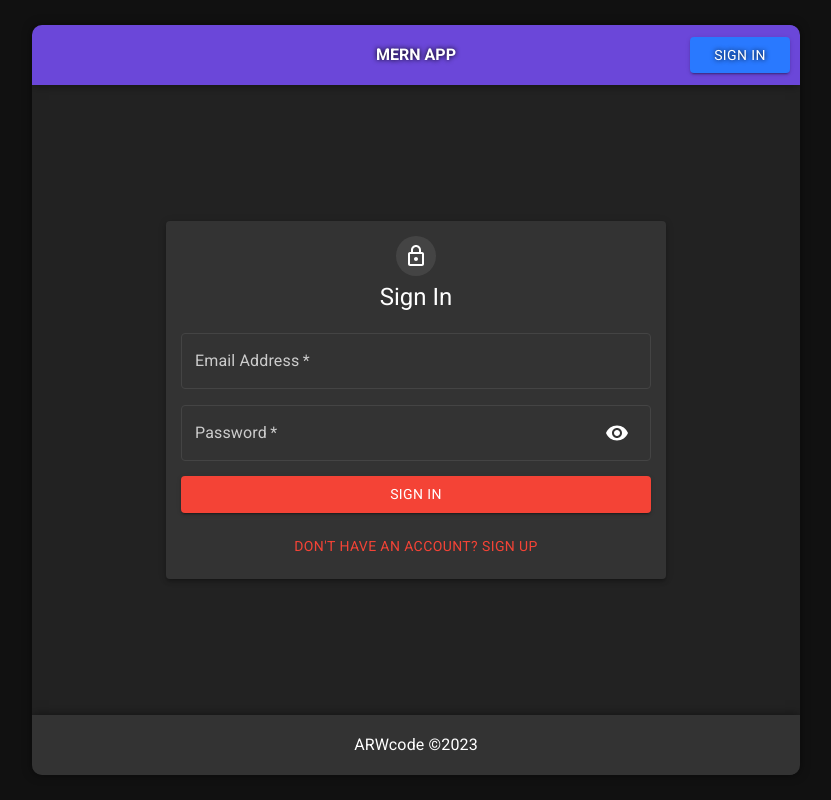
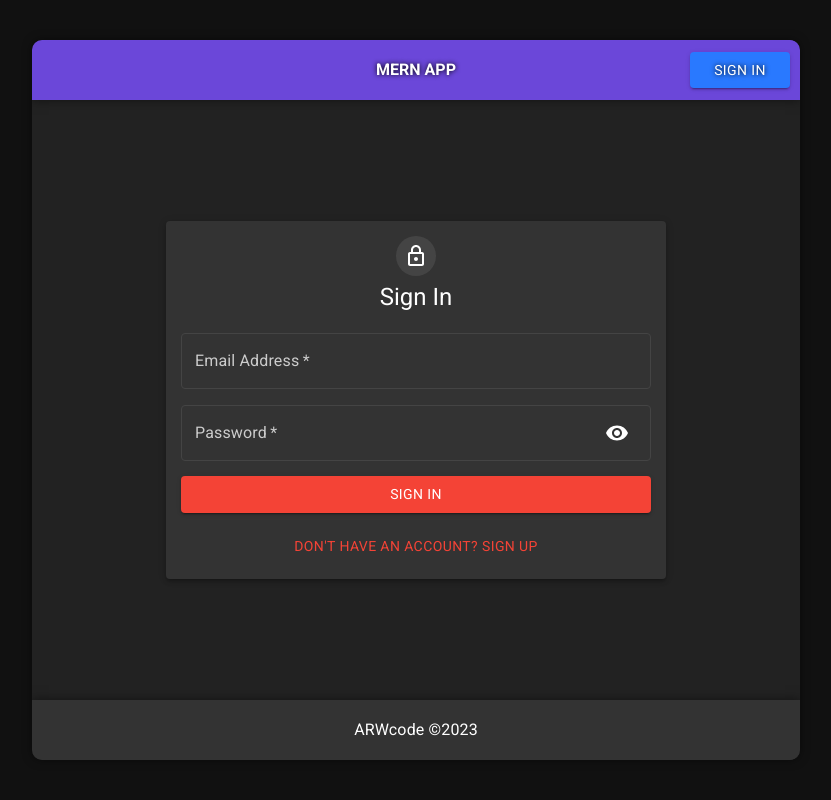
Before and after one commit to fikasp/mern-app, a React (Create React App) app in the folder client/: page /auth in a window 1280 px wide. Shown: the whole page, without its empty margins (224-1055 px from the left). Built offline with nearby package versions, Linux system fonts and the light colour scheme; no server answers.

Commit message:
change max height to 90vh

```diff
--- a/client/src/components/layout/Container.jsx
+++ b/client/src/components/layout/Container.jsx
@@ -13,7 +13,7 @@ const styles = (color) => css`
 	min-width: ${width.min}px;
 	max-width: ${width.max}px;
 	height: ${height.app}px;
-	max-height: calc(100vh - 20px);
+	max-height: calc(90vh);
 
 	background-color: ${color};
 	box-shadow: 0 0 10px rgba(0, 0, 0, 0.5);
```
